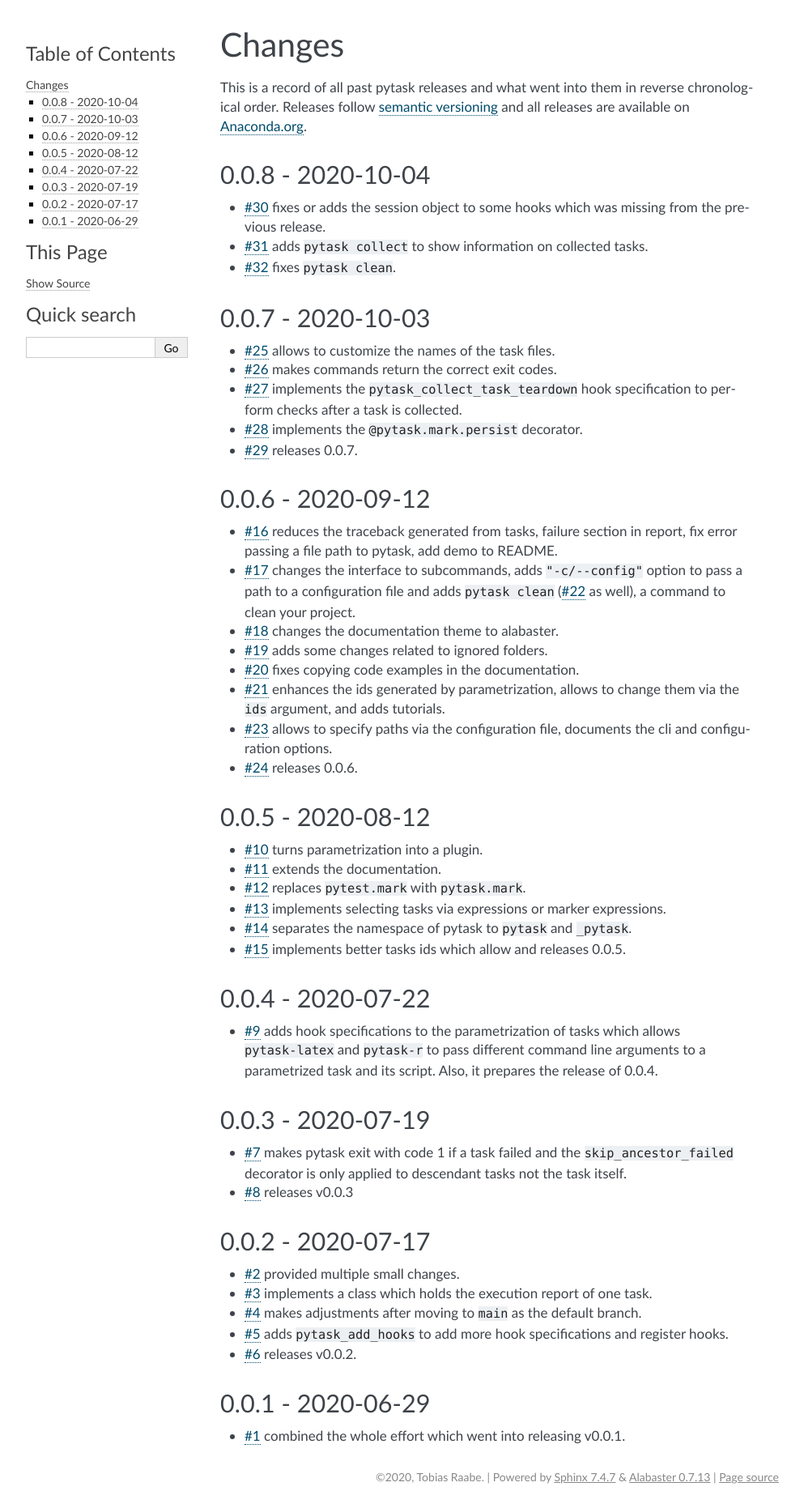
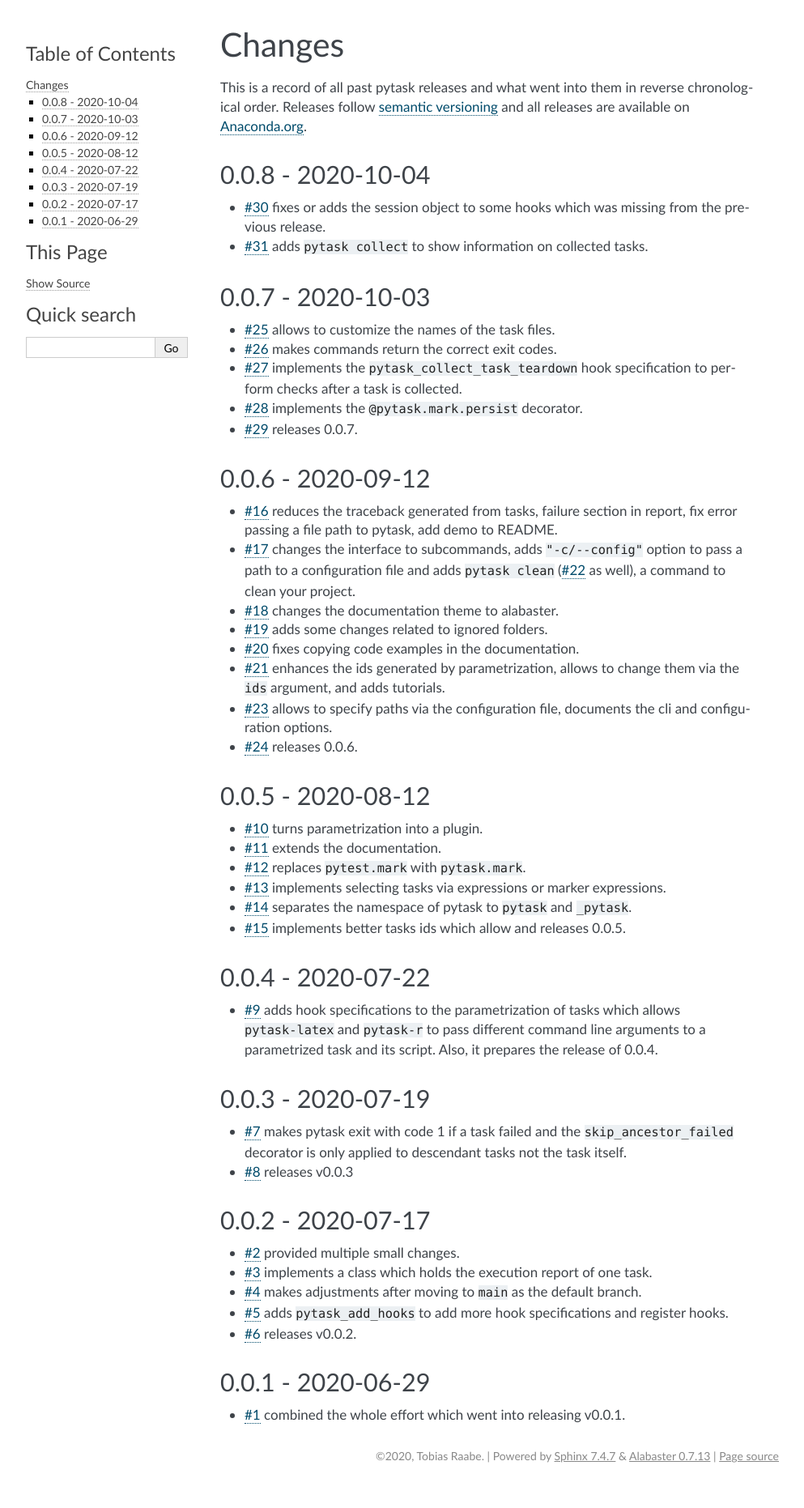
Before and after one commit to pytask-dev/pytask, a Sphinx documentation site: the page built from docs/changes.rst, in a window 1280 px wide. Shown: the whole page at 81% size, without its empty margins (148-1141 px from the left). Built offline with Sphinx 7.4.7, drawn with Linux system fonts in a browser that asks for light colours; pages that are not in the unit, such as notebooks, are missing from menus; after the commit the page ends 1836 px from its top, so only the background shows below that.

Commit message:
Update changes.

```diff
--- a/docs/changes.rst
+++ b/docs/changes.rst
@@ -12,7 +12,6 @@ all releases are available on `Anaconda.org <https://anaconda.org/pytask/pytask>
 - :gh:`30` fixes or adds the session object to some hooks which was missing from the
   previous release.
 - :gh:`31` adds ``pytask collect`` to show information on collected tasks.
-- :gh:`32` fixes ``pytask clean``.
 
 
 0.0.7 - 2020-10-03
```
